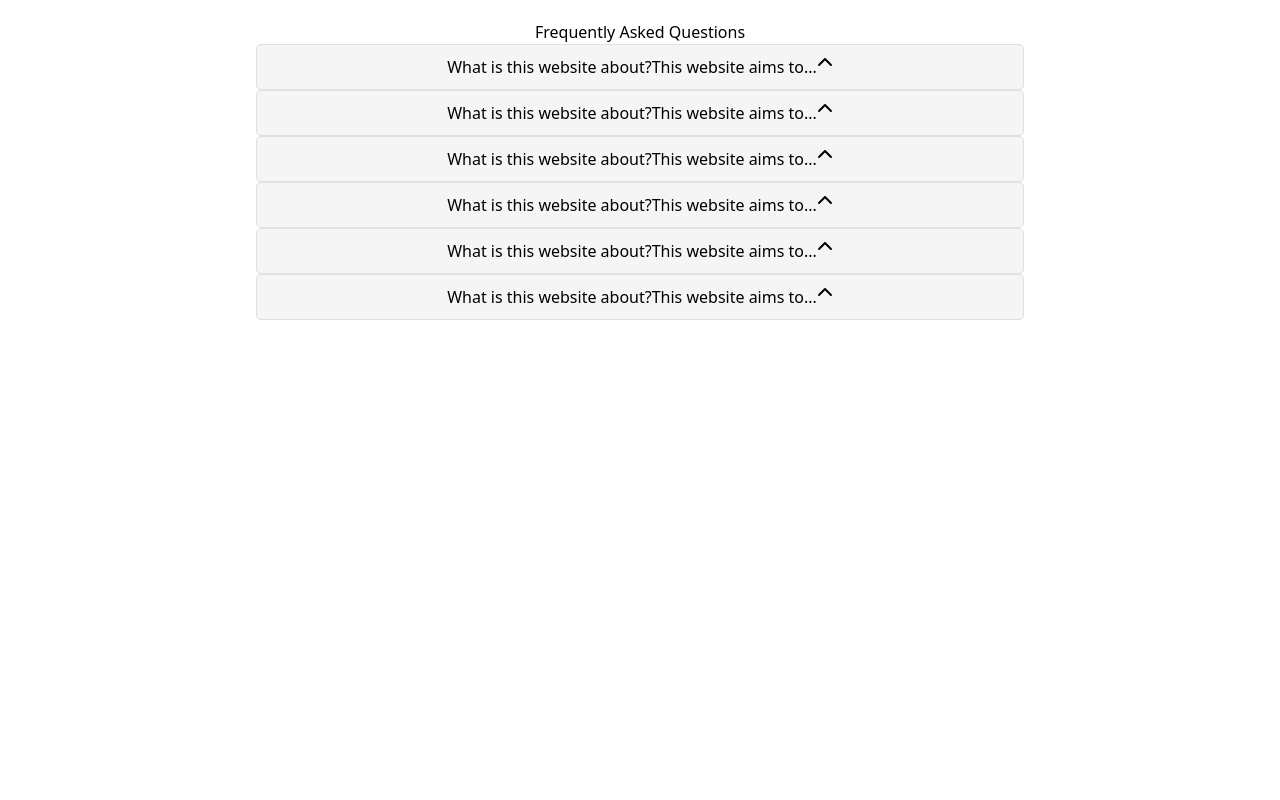
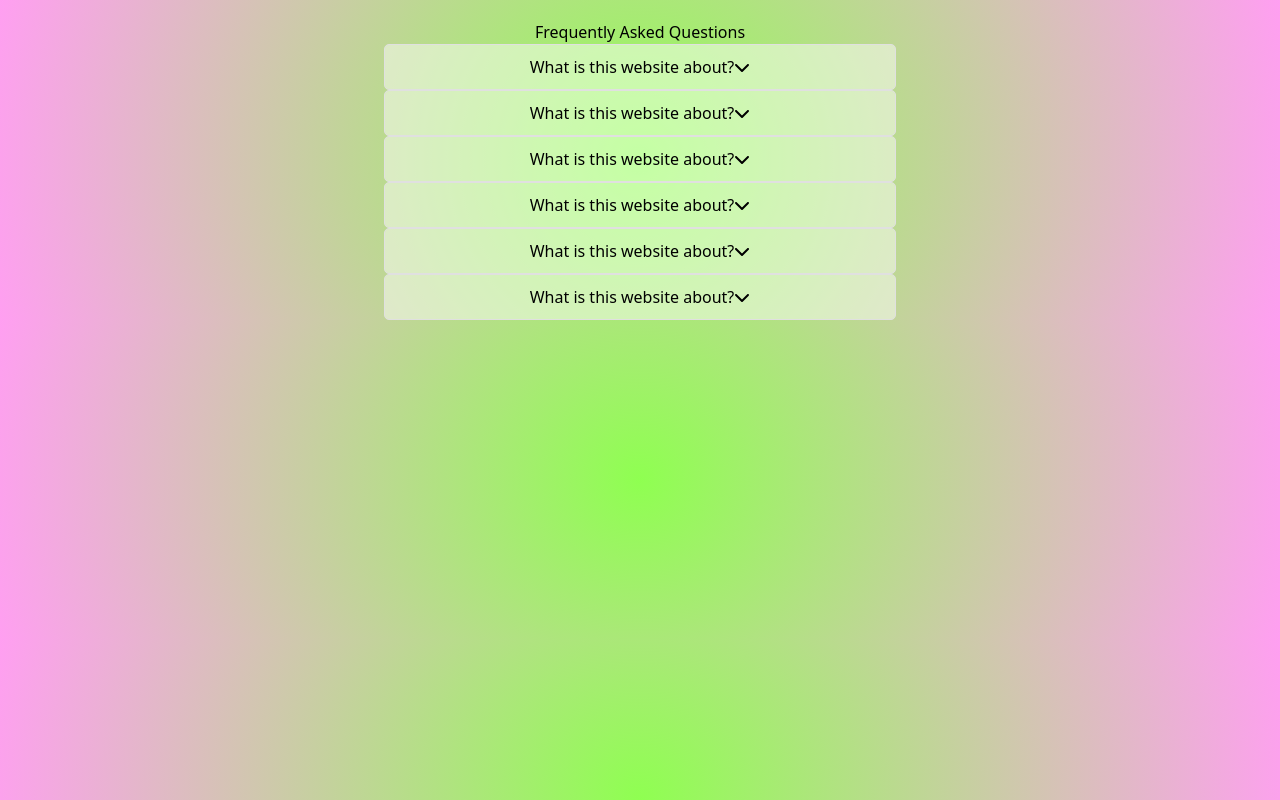
Before and after one commit to RaduStefanLungu/Blockta, a React (Vite) app in the folder client/: page /faq in a window 1280 px wide. Built offline with nearby package versions, Linux system fonts and the light colour scheme.

Commit message:
Styles + question div fully clickable + chevron to the right instead of centered

```diff
--- a/client/src/index.css
+++ b/client/src/index.css
@@ -7,5 +7,4 @@
     --color-secondary: #ffffec;
     --color-highlight-1: #8fff51;
     --color-highlight-2: #ff9ff1;
-
   }
--- a/client/src/pages/FaqPage.jsx
+++ b/client/src/pages/FaqPage.jsx
@@ -1,34 +1,54 @@
 import React, { useState } from 'react';
 import "../styles/faqPage.css";
+import "../index.css";
 import { FaChevronDown, FaChevronUp } from "react-icons/fa6";
 
 export default function FaqPage() {
-  const [showResults, setShowResults] = useState([false, false, false, false, false, false]);
+  const [showResults, setShowResults] = useState({
+    0: false,
+    1: false,
+    2: false,
+    3: false,
+    4: false,
+    5: false
+  });
 
   const toggleResults = (index) => {
-    const updatedResults = [...showResults];
-    updatedResults[index] = !updatedResults[index];
-    setShowResults(updatedResults);
+    setShowResults(prevState => ({
+      ...prevState,
+      [index]: !prevState[index]
+    }));
   };
 
-  const Questions = (question, index) => {
+  const Questions = (question) => {
     return (
-      <h2 className="text-2xl font-bold" onClick={() => toggleResults(index)}>{question}</h2>
+      <h2 className="text-2xl font-bold">{question}</h2>
     );
   };
 
   const Results = ({ comment }) => {
     return (
-      <p className="text-lg">{comment}</p>
+      <p className="text-lg commentaire">{comment}</p>
     );
   };
 
-  const FaqItem = ({ question, comment }) => {
+  const FaqItem = ({ question, comment, index }) => {
+    const isResultShown = showResults[index];
+    const toggleResult = () => toggleResults(index);
+
     return (
       <div className={`flex flex-col my-1 questions`} >
-        { Questions(question) }
-        { showResults ? <Results comment={comment} /> : null }
-        { showResults ? <FaChevronUp className='mx-auto my-auto text-xl icon' onClick={toggleResults}/> : <FaChevronDown className='mx-auto my-auto text-xl icon' onClick={toggleResults}/> }
+        <div className="question" onClick={toggleResult}>
+          { Questions(question, index) }
+          { isResultShown ? (
+            <FaChevronUp className='text-xl icon'/>
+          ) : (
+            <FaChevronDown className='text-xl icon'/>
+          )}
+        </div>
+
+        { isResultShown && <Results comment={comment} /> }
+
       </div>
     );
   };
@@ -37,12 +57,12 @@ export default function FaqPage() {
     <>
       <div className="container mx-auto px-4">
         <h1 className="text-4xl font-bold text-center my-8">Frequently Asked Questions</h1>
-        <FaqItem question="What is this website about?" comment="This website aims to..." />
-        <FaqItem question="What is this website about?" comment="This website aims to..." />
-        <FaqItem question="What is this website about?" comment="This website aims to..." />
-        <FaqItem question="What is this website about?" comment="This website aims to..." />
-        <FaqItem question="What is this website about?" comment="This website aims to..." />
-        <FaqItem question="What is this website about?" comment="This website aims to..." />
+        <FaqItem question="What is this website about?" comment="This website aims to..." index={0} />
+        <FaqItem question="What is this website about?" comment="This website aims to..." index={1} />
+        <FaqItem question="What is this website about?" comment="This website aims to..." index={2} />
+        <FaqItem question="What is this website about?" comment="This website aims to..." index={3} />
+        <FaqItem question="What is this website about?" comment="This website aims to..." index={4} />
+        <FaqItem question="What is this website about?" comment="This website aims to..." index={5} />
       </div>
     </>
   );
--- a/client/src/styles/faqPage.css
+++ b/client/src/styles/faqPage.css
@@ -1,12 +1,27 @@
+html{
+  background: radial-gradient(circle, var(--color-highlight-1) 0%, var(--color-highlight-2) 100%);
+}
+
 .questions {
   display: flex;
   justify-content: center;
   padding: 10px;
   border: 1px solid #e0e0e0;
   border-radius: 5px;
-  background-color: #f5f5f5;
+  background-color: rgba(255, 255, 255, 0.475);
   text-align: center;
-  width: 60vw;
+  width: 40%;
+}
+
+.question{
+  display: flex;
+  justify-content: space-between;
+  align-items: center;
+  cursor: pointer;
+}
+
+.commentaire{
+  margin-top: 10px;
 }
 
 .container{
@@ -24,7 +39,3 @@
   align-items: center;
   margin-top: 20px;
 }
-
-.icon{
-  cursor: pointer;
-}
```
